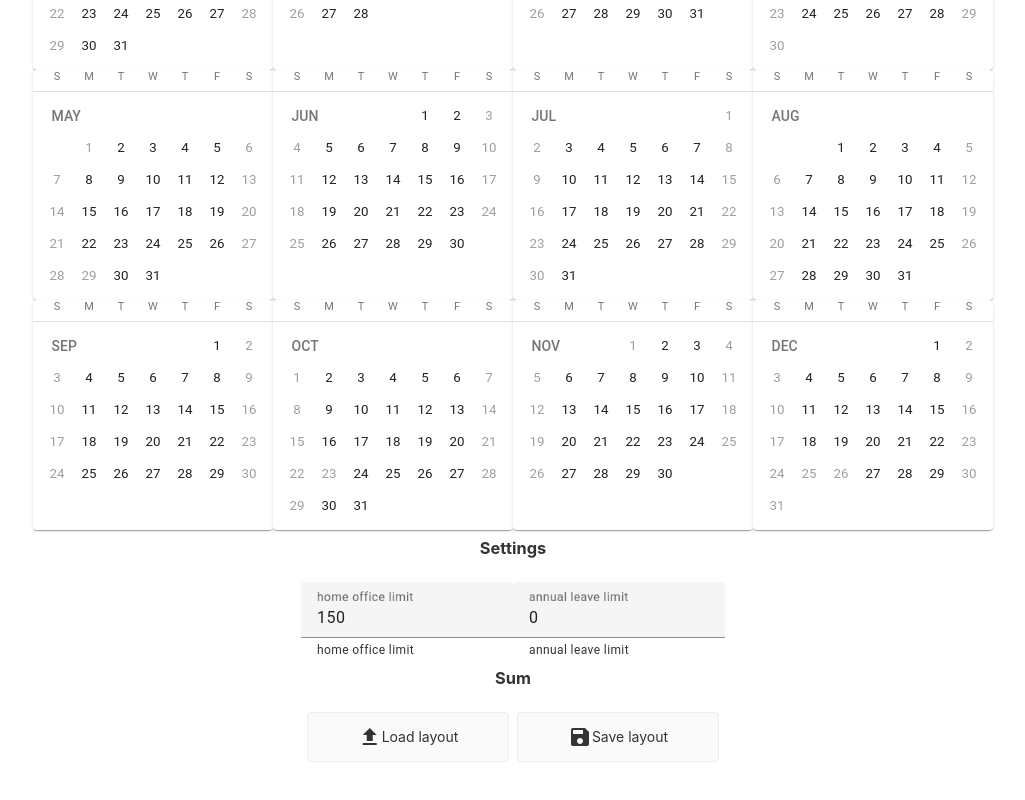
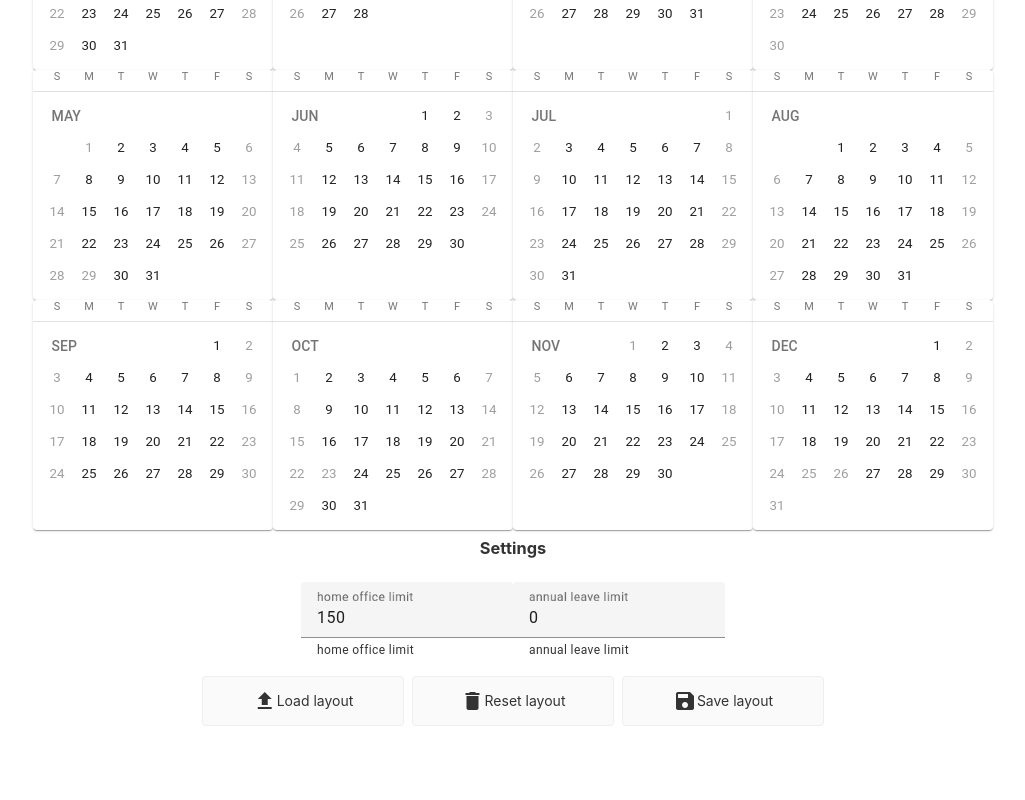
Before and after one commit to attilarepka/ho-calculator, an Angular app: page / in a window 1280 px wide. Shown: the part 258-1058 px from the top of the page, without its empty margins (127-1152 px from the left). After the commit the page ends 1032 px from the top, so only its background shows below. Built offline with nearby package versions, Linux system fonts and the light colour scheme; what ngx-filesaver would draw is missing.

Commit message:
Add reset functionality

```diff
--- a/src/app/app.component.html
+++ b/src/app/app.component.html
@@ -33,17 +33,21 @@
         </form>
     </div>
 
-    <!-- Sum -->
-    <h3>Sum</h3>
-    <div class="card-container"><button class="card card-small" tabindex="0" (click)="fileInput.click()">
+    <!-- Button Operations -->
+    <div class="card-container">
+        <button class="card card-small" tabindex="0" (click)="fileInput.click()">
         <mat-icon fontIcon="upload"></mat-icon>
         <span>Load layout</span>
         <!-- TODO: trigger on every upload event -->
         <input hidden type="file" #fileInput accept=".json" (change)="loadPayload($event)" />
-    </button>
-    <button class="card card-small" tabindex="0" (click)="savePayload()">
+        </button>
+        <button class="card card-small" tabindex="0" (click)="resetPayload()">
+        <mat-icon fontIcon="delete"></mat-icon>
+        <span>Reset layout</span>
+        </button>
+        <button class="card card-small" tabindex="0" (click)="savePayload()">
         <mat-icon fontIcon="save"></mat-icon>
         <span>Save layout</span>
-    </button>
+        </button>
     </div>
 </div>
--- a/src/app/app.component.ts
+++ b/src/app/app.component.ts
@@ -48,7 +48,8 @@ export class AppComponent implements AfterViewInit {
 
     ngAfterViewInit() {}
 
-    getNotification(event: any) {
+    getNotification = (event: any):
+        void => {
             const key = event.key;
             if (this.payload.daysMap.get(key) == this.selectionType)
                 this.payload.daysMap.delete(key);
@@ -56,7 +57,17 @@ export class AppComponent implements AfterViewInit {
                 this.payload.daysMap.set(key, this.selectionType);
         }
 
-    savePayload() {
+    resetPayload = ():
+        void => {
+            this.payload.daysMap.clear();
+            this.payload.annualLeaveLimit = 0;
+            this.payload.homeOfficeLimit = 150;
+
+            this.notifyChildren();
+        }
+
+    savePayload = ():
+        void => {
             const payloadJSON = JSON.parse(JSON.stringify(this.payload));
             const array = Array.from(this.payload.daysMap,
                                      ([ date, type ]) => ({date, type}));
@@ -64,7 +75,14 @@ export class AppComponent implements AfterViewInit {
             this.fileService.onSave(JSON.stringify(payloadJSON));
         }
 
-    loadPayload(payload: any) {
+    notifyChildren = ():
+        void => {
+            this.calendarChildren.forEach(
+                (child) => child.updateDaysMap(this.payload.daysMap));
+        }
+
+    loadPayload = (payload: any):
+        void => {
             this.selectedFile = payload.target.files[0];
             const fileReader = new FileReader();
             fileReader.readAsText(this.selectedFile, "UTF-8");
@@ -73,11 +91,10 @@ export class AppComponent implements AfterViewInit {
                 this.payload.currentYear = input.currentYear;
                 this.payload.annualLeaveLimit = input.annualLeaveLimit;
                 this.payload.homeOfficeLimit = input.homeOfficeLimit;
-            input.daysMap.forEach(
-                (key: any) => {this.payload.daysMap.set(key.date, key.type)});
+                input.daysMap.forEach((key: any) => {this.payload.daysMap.set(
+                                          key.date, key.type)});
 
-            this.calendarChildren.forEach(
-                (child) => child.updateDaysMap(this.payload.daysMap));
+                this.notifyChildren();
             };
             fileReader.onerror = (error) => { console.log(error); };
         }
--- a/src/app/components/mat-calendar-wrapper/mat-calendar-wrapper.component.ts
+++ b/src/app/components/mat-calendar-wrapper/mat-calendar-wrapper.component.ts
@@ -29,7 +29,8 @@ export class MatCalendarWrapperComponent implements OnChanges {
 
     constructor() {};
 
-    updateDaysMap(payload: Map<string, string>) {
+    updateDaysMap = (payload: Map<string, string>):
+        void => {
             const activeMonth = this.calendarStartAt.getMonth();
             this.daysMap.clear();
             payload.forEach((value, key) => {
```
Lines whose indentation alone changed are shown as unchanged.
